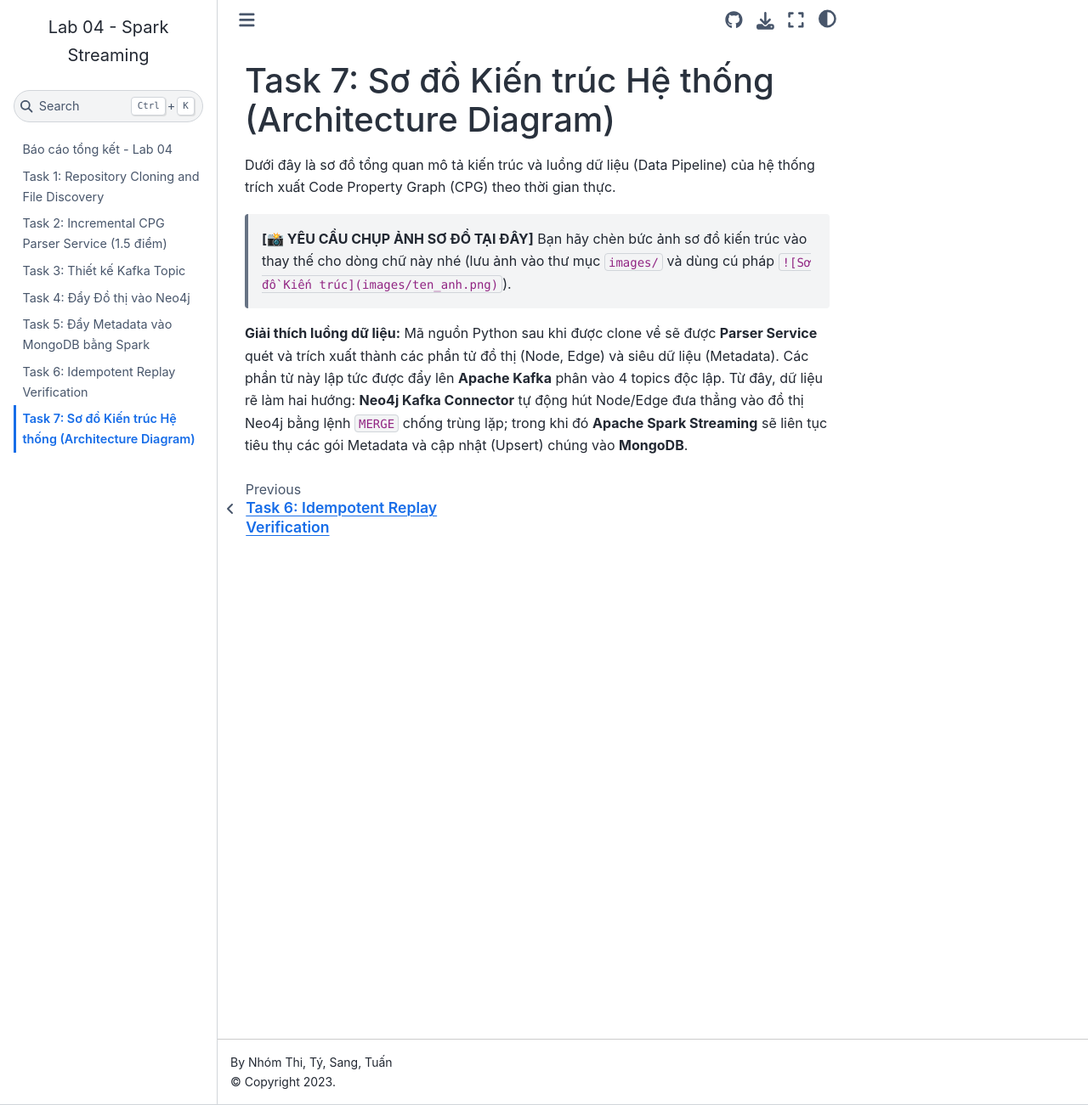
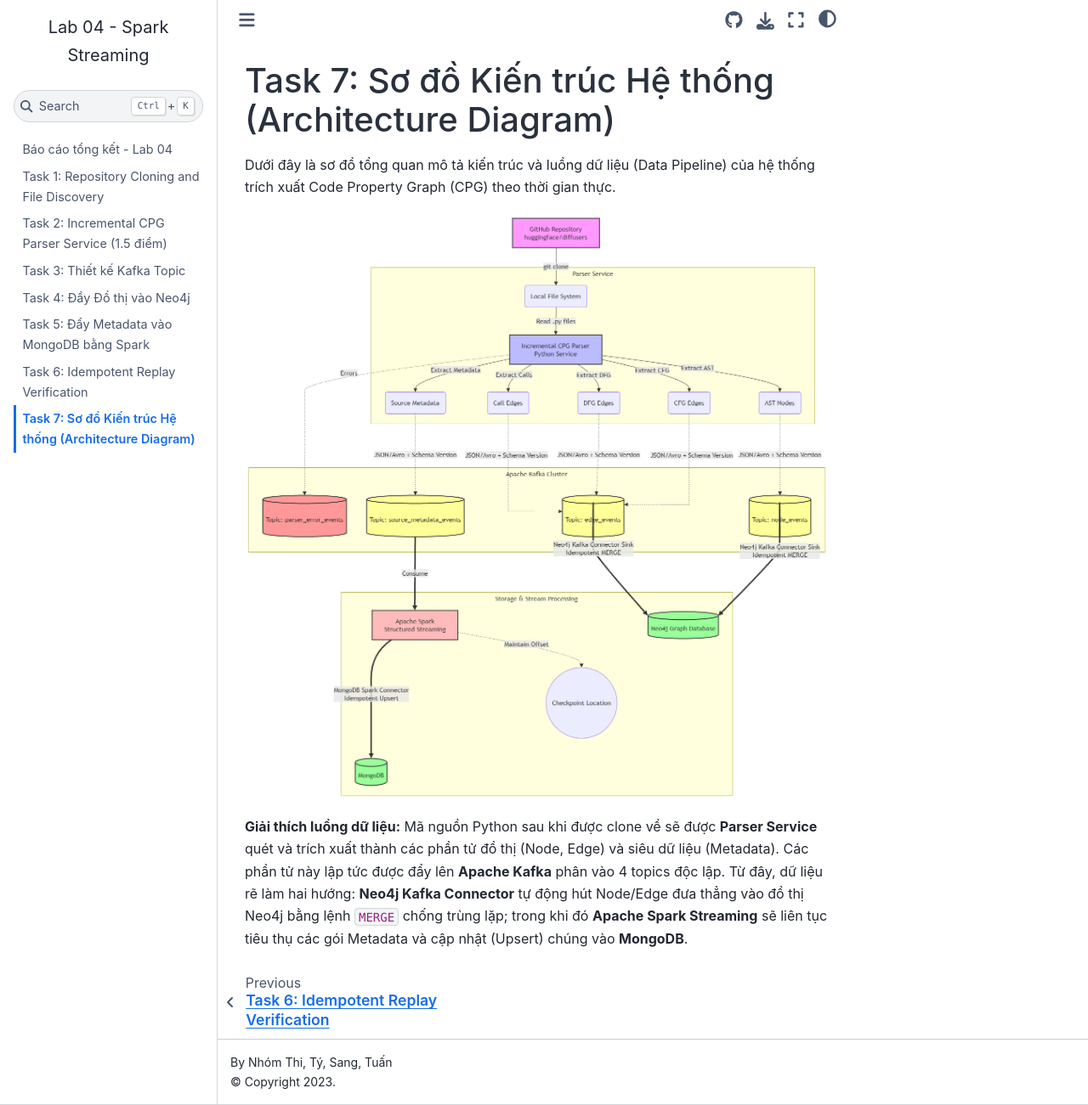
Before and after one commit to crazizorba/spark-streaming-diffusers, a Jupyter Book: the page built from docs/jupyter_book/task7.md, in a window 1280 px wide and 1301 px high. Shown: the whole window at 85% size. Built offline with Jupyter Book 1.0.4 settings and Sphinx 7.4.7 and the Sphinx Book theme 1.1.4, drawn with Linux system fonts in a browser that asks for light colours.

Commit message:
docs: Chèn ảnh Sơ đồ kiến trúc vào Task 7

```diff
--- a/docs/jupyter_book/task7.md
+++ b/docs/jupyter_book/task7.md
@@ -2,7 +2,7 @@
 
 Dưới đây là sơ đồ tổng quan mô tả kiến trúc và luồng dữ liệu (Data Pipeline) của hệ thống trích xuất Code Property Graph (CPG) theo thời gian thực.
 
-> **[📸 YÊU CẦU CHỤP ẢNH SƠ ĐỒ TẠI ĐÂY]** Bạn hãy chèn bức ảnh sơ đồ kiến trúc vào thay thế cho dòng chữ này nhé (lưu ảnh vào thư mục `images/` và dùng cú pháp `![Sơ đồ Kiến trúc](images/ten_anh.png)`).
+![Sơ đồ Kiến trúc Hệ thống](images/task7_1_1.png)
 
 **Giải thích luồng dữ liệu:**
 Mã nguồn Python sau khi được clone về sẽ được **Parser Service** quét và trích xuất thành các phần tử đồ thị (Node, Edge) và siêu dữ liệu (Metadata). Các phần tử này lập tức được đẩy lên **Apache Kafka** phân vào 4 topics độc lập. Từ đây, dữ liệu rẽ làm hai hướng: **Neo4j Kafka Connector** tự động hút Node/Edge đưa thẳng vào đồ thị Neo4j bằng lệnh `MERGE` chống trùng lặp; trong khi đó **Apache Spark Streaming** sẽ liên tục tiêu thụ các gói Metadata và cập nhật (Upsert) chúng vào **MongoDB**.
```
Also changed, not shown: docs/jupyter_book/images/task7_1_1.png (added).
